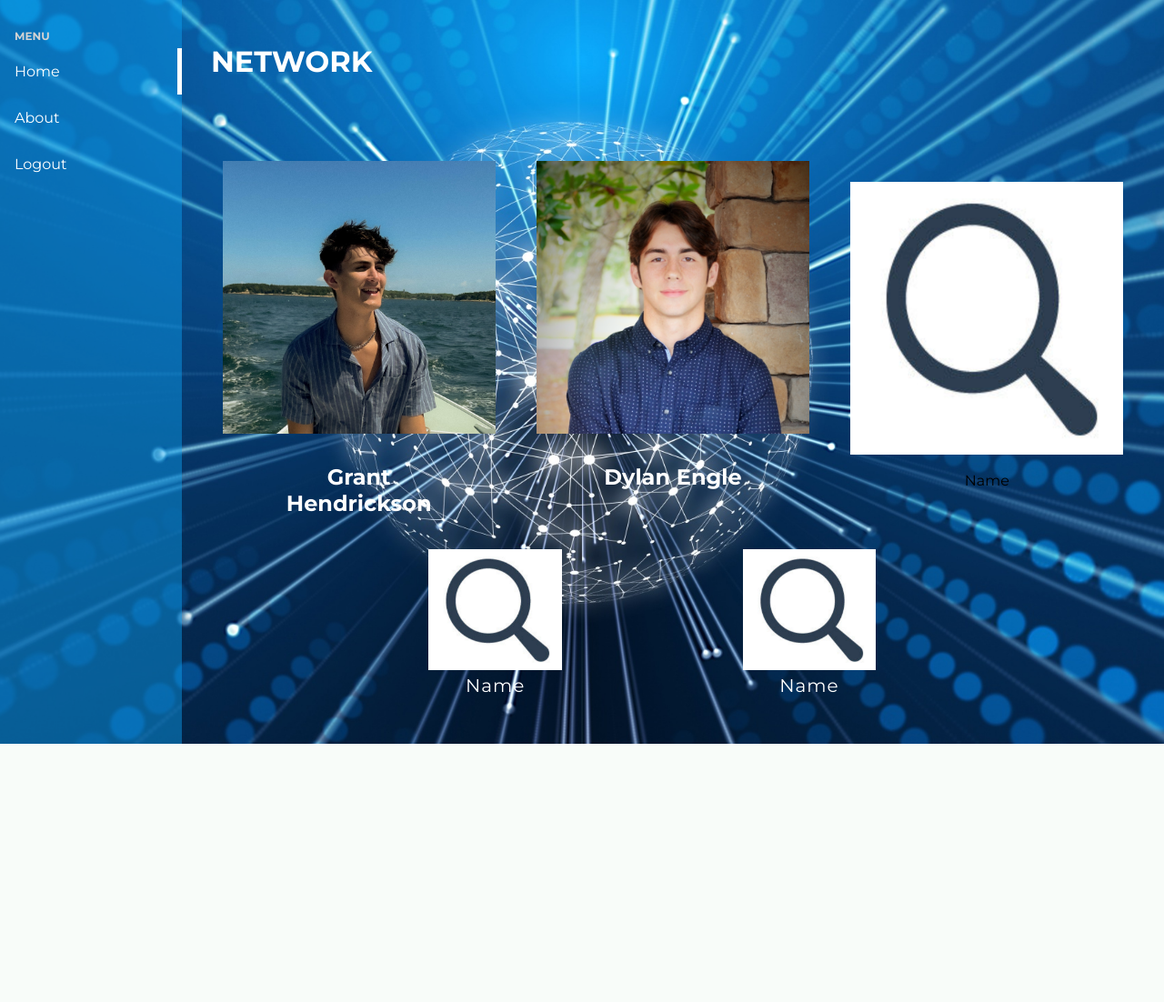
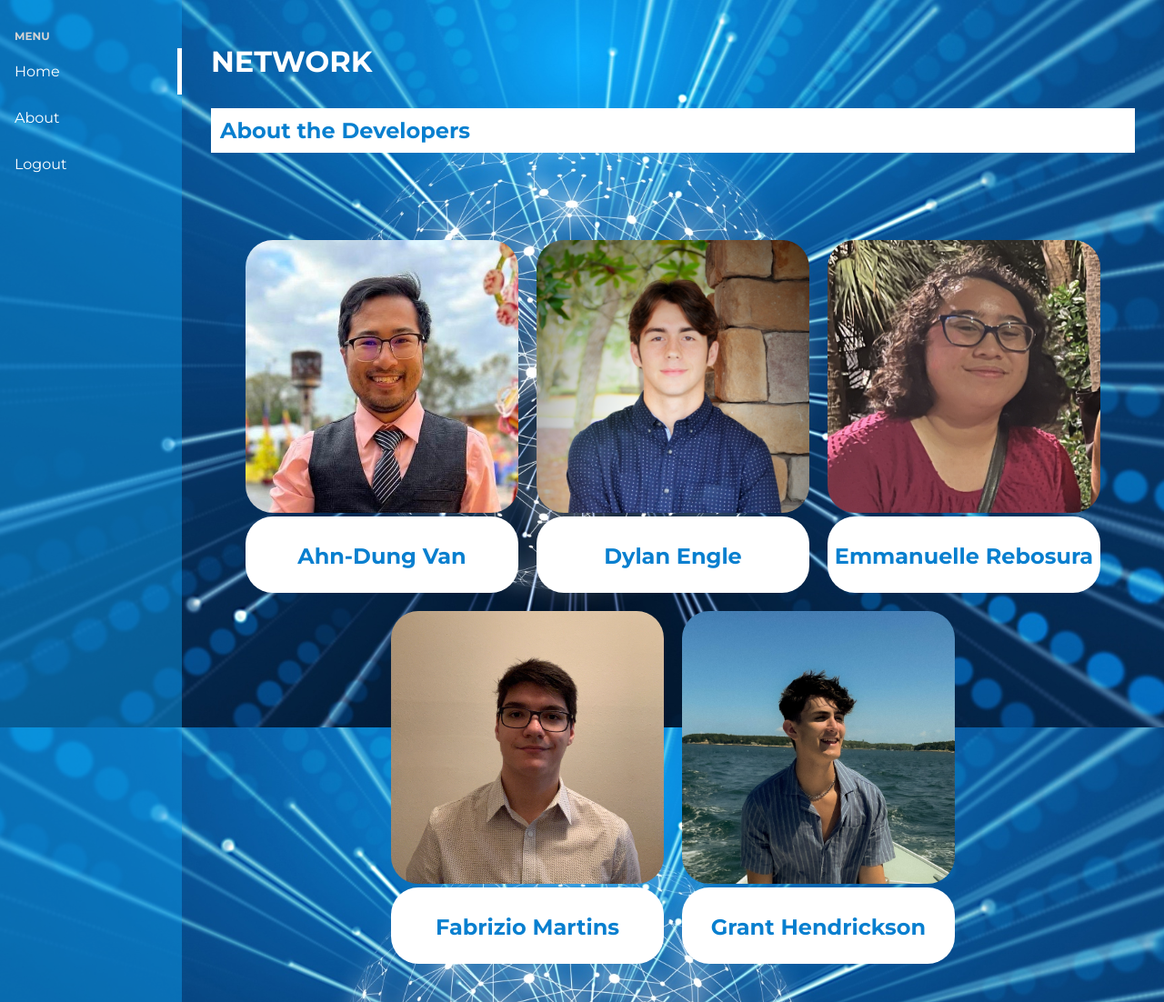
Before and after one commit to DylanEngle/COP4331-POOSD-Group16, a PHP site: page /aboutUs.html in a window 1280 px wide. Shown: the whole page at 91% size. Before the commit the page ends 818 px from the top, so only its background shows below. Run offline with PHP 8.4, Linux system fonts and the light colour scheme.

Commit message:
Polished About Us Page

```diff
--- a/aboutUs.html
+++ b/aboutUs.html
@@ -31,15 +31,21 @@
                 <a href="#" id="network">Network</a>
             </header>
 
+            <header>
+                <div class="title-box">
+                    <a href="#" id="about-text">About the Developers</a>
+                </div>
+            </header>
+
             <div class="container">
                 <div class="gridContainer">
                     <div class="gridItem">
-                        <a href="https://www.linkedin.com/in/grant-hendrickson-241a17195/">
-                            <img src="images/grantPic.jpg" alt="">
+                        <a href="hhttps://www.linkedin.com/in/anhdungvietvan/">
+                            <img src="images/anh.jpg" alt="">
                         </a>
 
                         <div class="grid-text-box">
-                            <br>Grant Hendrickson
+                            <br>Ahn-Dung Van
                         </div>
                     </div>
 
@@ -53,9 +59,35 @@
                         </div>
                     </div>
 
-                    <div class="gridItem"><img src="images/magnifyingGlass.png" alt=""><br>Name</div>
-                    <div class="bottomRow"><img src="images/magnifyingGlass.png" alt=""><br>Name</div>
-                    <div class="bottomRow"><img src="images/magnifyingGlass.png" alt=""><br>Name</div>
+                    <div class="gridItem">
+                        <a href="https://www.linkedin.com/in/emmanuelle-rebosura-45bab8264/">
+                            <img src="images/Emmanuelle.png" alt="">
+                        </a>
+
+                        <div class="grid-text-box">
+                            <br>Emmanuelle Rebosura
+                        </div>
+                    </div>
+
+                    <div class="gridItem">
+                        <a href="https://www.linkedin.com/in/fabrizio-martins-6529961b6?original_referer=https%3A%2F%2Fwww.google.com%2F">
+                            <img src="images/Fabrizio.jpg" alt="">
+                        </a>
+
+                        <div class="grid-text-box">
+                            <br>Fabrizio Martins
+                        </div>
+                    </div>
+
+                    <div class="gridItem">
+                        <a href="https://www.linkedin.com/in/grant-hendrickson-241a17195/">
+                            <img src="images/grantPic.jpg" alt="">
+                        </a>
+
+                        <div class="grid-text-box">
+                            <br>Grant Hendrickson
+                        </div>
+                    </div>
                 </div>
             </div>
 
--- a/css/aboutUs.css
+++ b/css/aboutUs.css
@@ -28,6 +28,18 @@ header {
     font-weight: bold;
     font-size: 2rem;
     text-transform: uppercase;
+}
+
+.title-box {
+    background-color: white;
+    padding: 10px;
+}
+
+#about-text {
+    color: #087FCF;
+    text-decoration: none;
+    font-weight: bold;
+    font-size: 1.5rem;
 }
 
 .sidebar {
@@ -71,51 +83,36 @@ header {
 .container{
     width: 100%;
     margin-top: 70px;
-    overflow:hidden;
+    overflow: hidden;
 }
 
 .gridContainer{
-    display: grid;
-    grid-template-columns: repeat(auto-fill, minmax(280px, 1fr));
-    grid-gap: 20px;
+    display: flex;
+    flex-wrap: wrap;
+    justify-content: center;
 }
 
 .gridItem {
-    display: flex;
-    flex-direction: column;
-    justify-content: center;
-    align-items: center;
+    flex: 0 0 calc(20% - 40px);
     text-align: center;
+    margin: 10px;
 }
 
 .gridItem img {
     width: 300px;
     height: 300px;
+    border-radius: 30px;
 }
 
 .grid-text-box {
-    width: 70%;
-    height: 20%;
-    font-size: 150%;
-    color: white;
+    width: 100%;
+    height: 84px;
+    font-size: 1.5rem;
+    color: #087FCF;
     font-weight: bold;
     border-radius: 30px;
+    background-color: white;
 }
-
-  .bottomRow{
-    text-align: center;
-    font-size: 20px;
-    letter-spacing: 1px;
-    font-family: 'Montserrat';
-    color: white;
-    padding: 20px 0;
-    position:relative; left:150px;
-  }
-
-  .bottomRow img{
-    width: 45%;
-    height: auto;
-  }
 
 .sidebar-toggle {
     display: none;
--- a/js/code.js
+++ b/js/code.js
@@ -354,6 +354,7 @@ function searchContacts() {
             const txtValueNumber = contactNumber.textContent || contactNumber.innerText;
             const txtValueEmail = contactEmail.textContent || contactEmail.innerText;
 
+			// Only display contacts that contain the searched string
             if(txtValueName.toUpperCase().indexOf(filter) > -1 ||
                 txtValueNumber.toUpperCase().indexOf(filter) > -1 ||
                 txtValueEmail.toUpperCase().indexOf(filter) > -1) {
```
Also changed, not shown: images/Emmanuelle.png (added), images/Fabrizio.jpg (added), images/anh.jpg (added), 2 other files.
